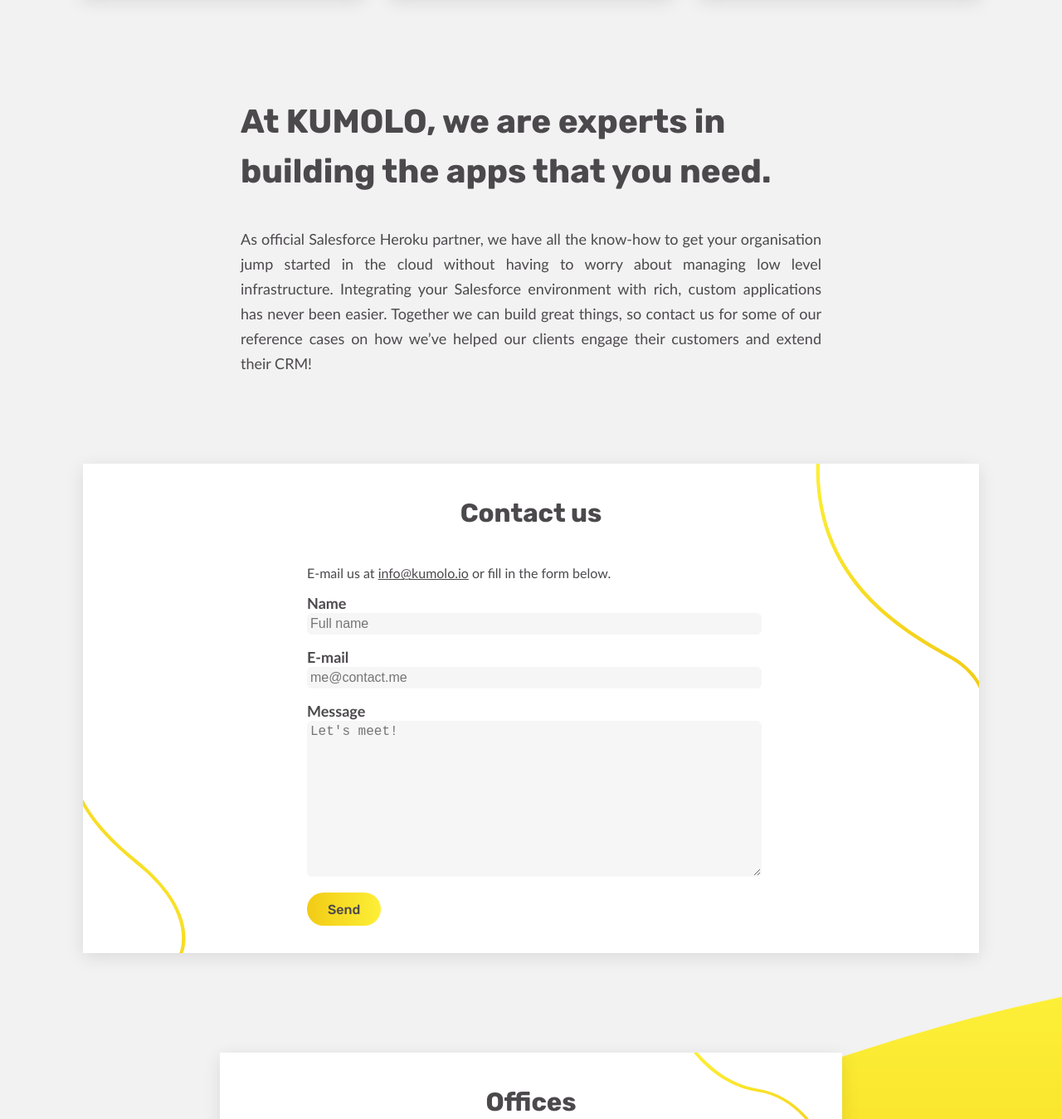
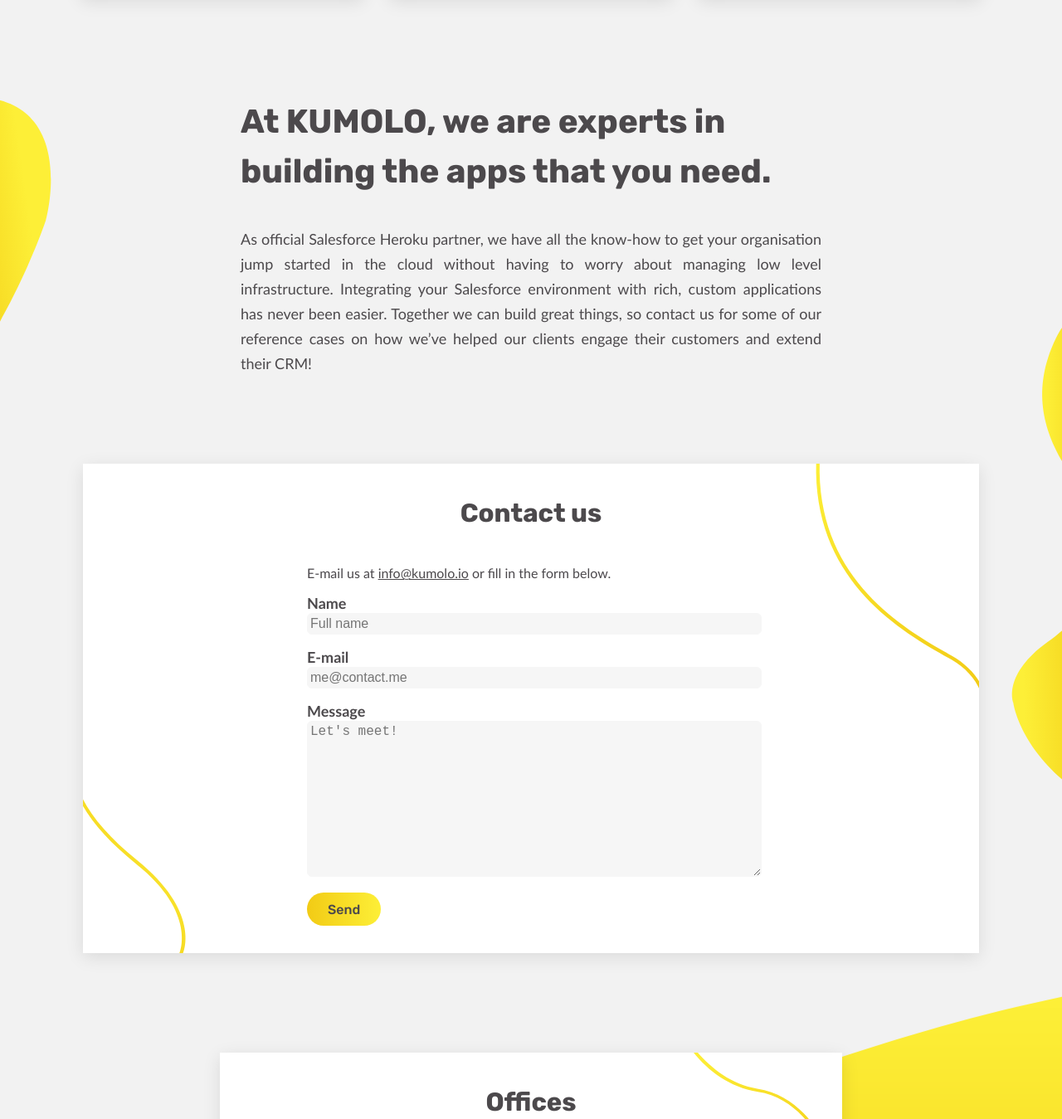
Before and after one commit to kumolo-io/company-website, a website: page public/index.html in a window 1280 px wide. Shown: the part 549-1898 px from the top of the page at 83% size. Drawn offline with nearby package versions, Linux system fonts and the light colour scheme.

Commit message:
Added additional bg elements

```diff
--- a/public/index.html
+++ b/public/index.html
@@ -41,7 +41,7 @@
             cloud without having to worry about managing low level infrastructure. Integrating your Salesforce environment with rich, custom applications has never been easier.
             Together we can build great things, so contact us for some of our reference cases on how we’ve helped our clients engage their customers and extend their CRM!</p>
     </div>
-    <div class="container">
+    <div class="container contact-us-container">
         <div class="contact-us">
             <p class="contact-us-header">Contact us</p>
             <div class="contact-us-form">
--- a/public/layout/app.css
+++ b/public/layout/app.css
@@ -107,14 +107,24 @@
 }
 
 .main-copy {
+    background-image: url('./images/bg-left.png'), url('./images/bg-right-top.png');
+    background-position: top left, bottom right;
+    background-repeat: no-repeat, no-repeat;
     margin-top: 120px;
+    padding-bottom: 70px;
+}
+
+.contact-us-container {
+    background-image: url('./images/bg-right-bottom.png');
+    background-position: right center;
+    background-repeat: no-repeat;
 }
 
 .contact-us {
     background-image: url('./images/contact-us-line-topright.png'), url('./images/contact-us-line-bottomleft.png');
     background-position: top right, bottom left;
     background-repeat: no-repeat, no-repeat;
-    margin: 70px auto 0 auto;
+    margin: 0 auto 0 auto;
     width: 1080px;
     height: 590px;
     background-color: #ffffff;
```
Also changed, not shown: public/layout/images/bg-left.png (added), public/layout/images/bg-right-bottom.png (added), public/layout/images/bg-right-top.png (added).
